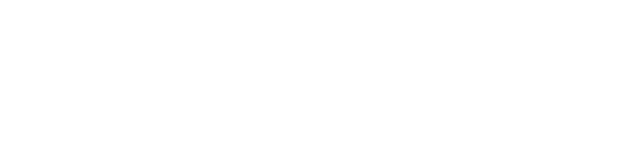
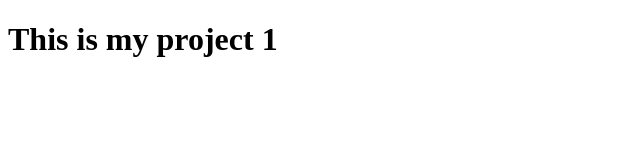
Before and after one commit to rockcat96/project1, a plain HTML site: page index.html in a window 1280 px wide. Shown: the whole page, without its empty margins (0-640 px from the left). Drawn offline with nearby package versions, Linux system fonts and the light colour scheme.

Commit message:
revise read me

```diff
--- a/index.html
+++ b/index.html
@@ -10,6 +10,6 @@
     <script src="app.js" defer></script>
 </head>
 <body>
-
+    <h1>This is my project 1</h1>
 </body>
 </html>
```
Also changed, not shown: 1 other file.
